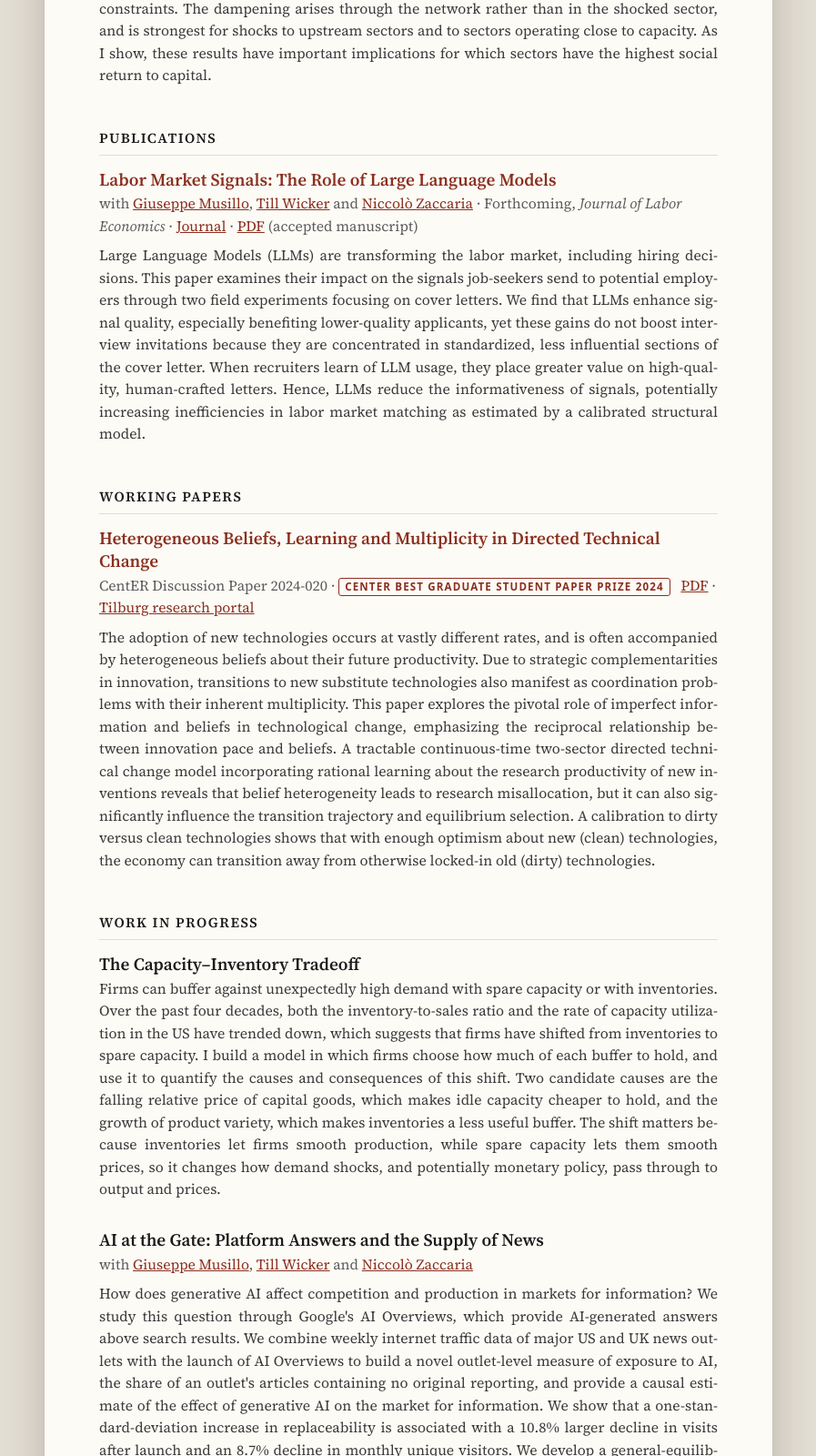
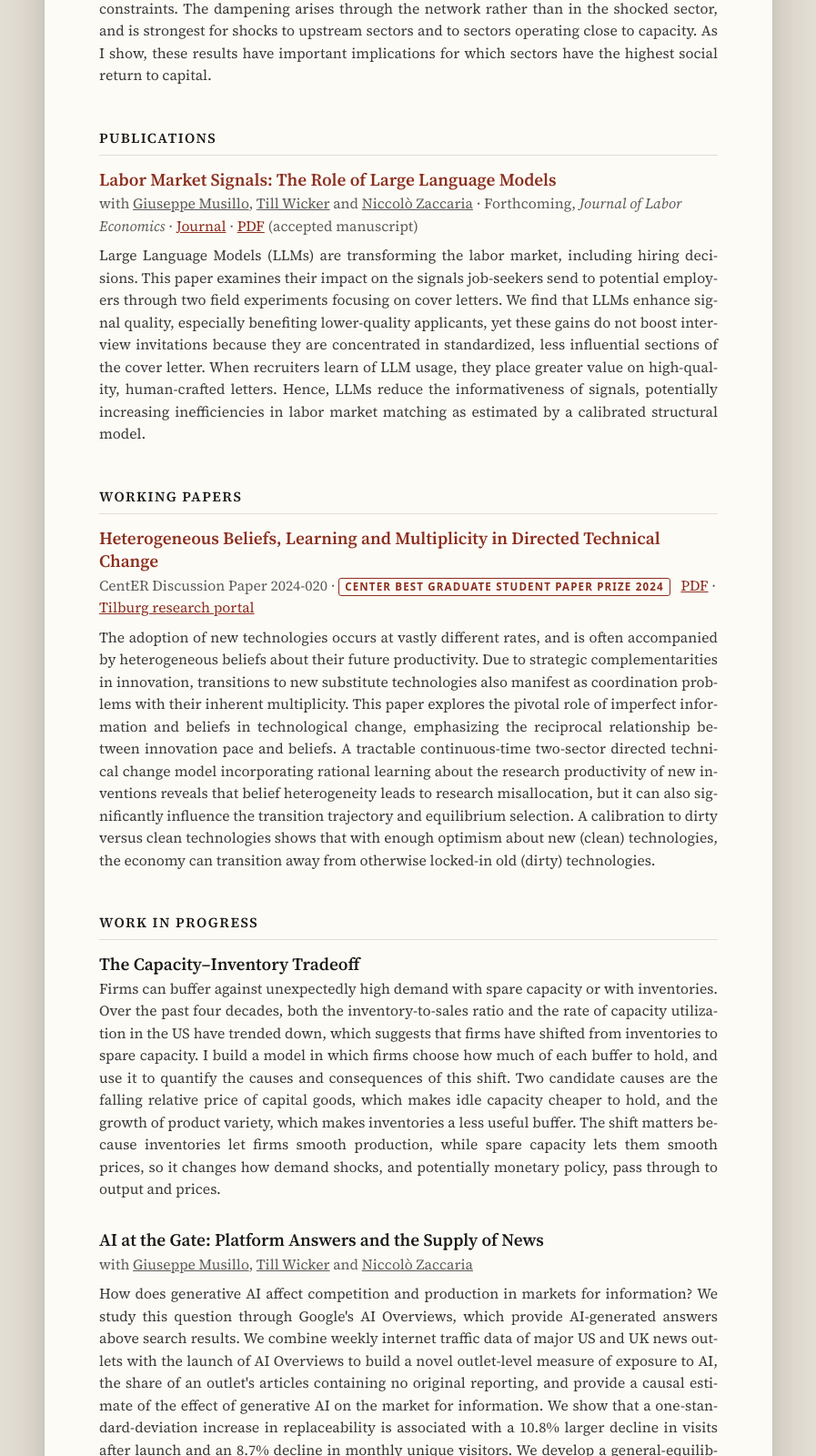
Before and after one commit to KianAbbasNejad/kianabbasnejad.github.io, a plain HTML site: page index.html in a window 1280 px wide. Shown: the part 1121-2721 px from the top of the page at 91% size, without its empty margins (191-1088 px from the left). Drawn offline with Linux system fonts and the light colour scheme.

Commit message:
Show the co-authors' links in gray with an underline
Co-Authored-By: Claude Fable 5.2 <noreply@anthropic.com>

```diff
--- a/assets/style.css
+++ b/assets/style.css
@@ -68,6 +68,7 @@ main > h2:first-child{margin-top:0}
 .paper h3 a{color:var(--accent);text-decoration:none}
 .paper h3 a:hover{text-decoration:underline}
 .paper .meta{color:var(--muted);font-size:.93rem;margin:0 0 8px}
+.paper .meta a.coauthor{color:inherit;text-decoration:underline}
 .paper .abstract{font-size:.93rem;color:#3a3a3a;margin:0;text-align:justify;hyphens:auto}
 .badge{display:inline-block;font:600 .68rem/1.4 system-ui,sans-serif;text-transform:uppercase;letter-spacing:.1em;color:var(--accent);border:1px solid var(--accent);border-radius:3px;padding:1px 6px;margin-right:8px;vertical-align:middle}
 .refs{font-size:.95rem}
--- a/index.html
+++ b/index.html
@@ -18,7 +18,7 @@
 <link rel="icon" href="/assets/favicon.svg" type="image/svg+xml">
 <link rel="icon" href="/assets/favicon-32.png" type="image/png" sizes="32x32">
 <link rel="apple-touch-icon" href="/assets/apple-touch-icon.png">
-<link rel="stylesheet" href="/assets/style.css?v=3">
+<link rel="stylesheet" href="/assets/style.css?v=4">
 <script type="application/ld+json">
 {"@context":"https://schema.org","@type":"Person","name":"Kian Abbas Nejad","givenName":"Kian","familyName":"Abbas Nejad","url":"https://kianabbasnejad.com/","image":"https://kianabbasnejad.com/assets/kian.jpg","jobTitle":"PhD candidate in Economics","email":"mailto:k.abbasnejad@tilburguniversity.edu","affiliation":{"@type":"Organization","name":"Tilburg University","url":"https://www.tilburguniversity.edu/"},"knowsAbout":["Macroeconomics","Production networks","Macro-finance","Information economics"],"sameAs":["https://scholar.google.com/citations?user=rgm6spkAAAAJ","https://orcid.org/0009-0003-3855-0825","https://www.linkedin.com/in/kianabbasnejad/","https://github.com/KianAbbasNejad"]}
 </script>
@@ -58,7 +58,7 @@
   <h2>Publications</h2>
   <div class="paper">
     <h3><a href="https://www.journals.uchicago.edu/doi/10.1086/744669" target="_blank" rel="noopener">Labor Market Signals: The Role of Large Language Models</a></h3>
-    <p class="meta">with <a href="https://giuseppemusillo.github.io/" target="_blank" rel="noopener">Giuseppe Musillo</a>, <a href="https://sites.google.com/view/tillwicker" target="_blank" rel="noopener">Till Wicker</a> and <a href="https://niccolozaccaria.com/" target="_blank" rel="noopener">Niccolò Zaccaria</a> · Forthcoming, <em>Journal of Labor Economics</em> · <a href="https://www.journals.uchicago.edu/doi/10.1086/744669" target="_blank" rel="noopener">Journal</a> · <a href="/papers/Labor_Market_Signals_LLMs.pdf" target="_blank" rel="noopener">PDF</a> (accepted manuscript)</p>
+    <p class="meta">with <a class="coauthor" href="https://giuseppemusillo.github.io/" target="_blank" rel="noopener">Giuseppe Musillo</a>, <a class="coauthor" href="https://sites.google.com/view/tillwicker" target="_blank" rel="noopener">Till Wicker</a> and <a class="coauthor" href="https://niccolozaccaria.com/" target="_blank" rel="noopener">Niccolò Zaccaria</a> · Forthcoming, <em>Journal of Labor Economics</em> · <a href="https://www.journals.uchicago.edu/doi/10.1086/744669" target="_blank" rel="noopener">Journal</a> · <a href="/papers/Labor_Market_Signals_LLMs.pdf" target="_blank" rel="noopener">PDF</a> (accepted manuscript)</p>
     <p class="abstract">Large Language Models (LLMs) are transforming the labor market, including hiring decisions. This paper examines their impact on the signals job-seekers send to potential employers through two field experiments focusing on cover letters. We find that LLMs enhance signal quality, especially benefiting lower-quality applicants, yet these gains do not boost interview invitations because they are concentrated in standardized, less influential sections of the cover letter. When recruiters learn of LLM usage, they place greater value on high-quality, human-crafted letters. Hence, LLMs reduce the informativeness of signals, potentially increasing inefficiencies in labor market matching as estimated by a calibrated structural model.</p>
   </div>
 
@@ -76,7 +76,7 @@
   </div>
   <div class="paper">
     <h3>AI at the Gate: Platform Answers and the Supply of News</h3>
-    <p class="meta">with <a href="https://giuseppemusillo.github.io/" target="_blank" rel="noopener">Giuseppe Musillo</a>, <a href="https://sites.google.com/view/tillwicker" target="_blank" rel="noopener">Till Wicker</a> and <a href="https://niccolozaccaria.com/" target="_blank" rel="noopener">Niccolò Zaccaria</a></p>
+    <p class="meta">with <a class="coauthor" href="https://giuseppemusillo.github.io/" target="_blank" rel="noopener">Giuseppe Musillo</a>, <a class="coauthor" href="https://sites.google.com/view/tillwicker" target="_blank" rel="noopener">Till Wicker</a> and <a class="coauthor" href="https://niccolozaccaria.com/" target="_blank" rel="noopener">Niccolò Zaccaria</a></p>
     <p class="abstract">How does generative AI affect competition and production in markets for information? We study this question through Google's AI Overviews, which provide AI-generated answers above search results. We combine weekly internet traffic data of major US and UK news outlets with the launch of AI Overviews to build a novel outlet-level measure of exposure to AI, the share of an outlet's articles containing no original reporting, and provide a causal estimate of the effect of generative AI on the market for information. We show that a one-standard-deviation increase in replaceability is associated with a 10.8% larger decline in visits after launch and an 8.7% decline in monthly unique visitors. We develop a general-equilibrium model in which AI platforms use news outlets' content to generate answers while competing with them for readers. We show that compensating outlets for lost traffic would mostly benefit producers of replaceable content, whose decline is largely efficient: generated answers supply the same information at a lower cost in readers' time. Instead, payments for the use of original reporting sustain the production of information that AI cannot reproduce, while preserving the time savings from AI-generated answers.</p>
   </div>
   <div class="paper">
```
Also changed, not shown: 404.html (+1 -1 lines).
